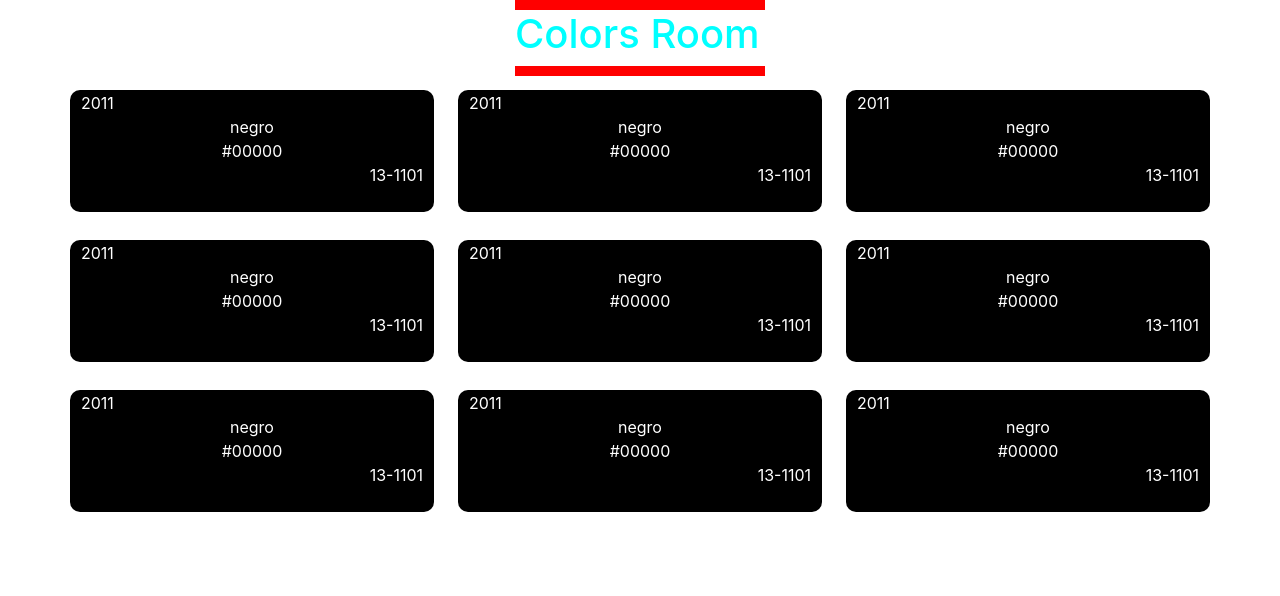
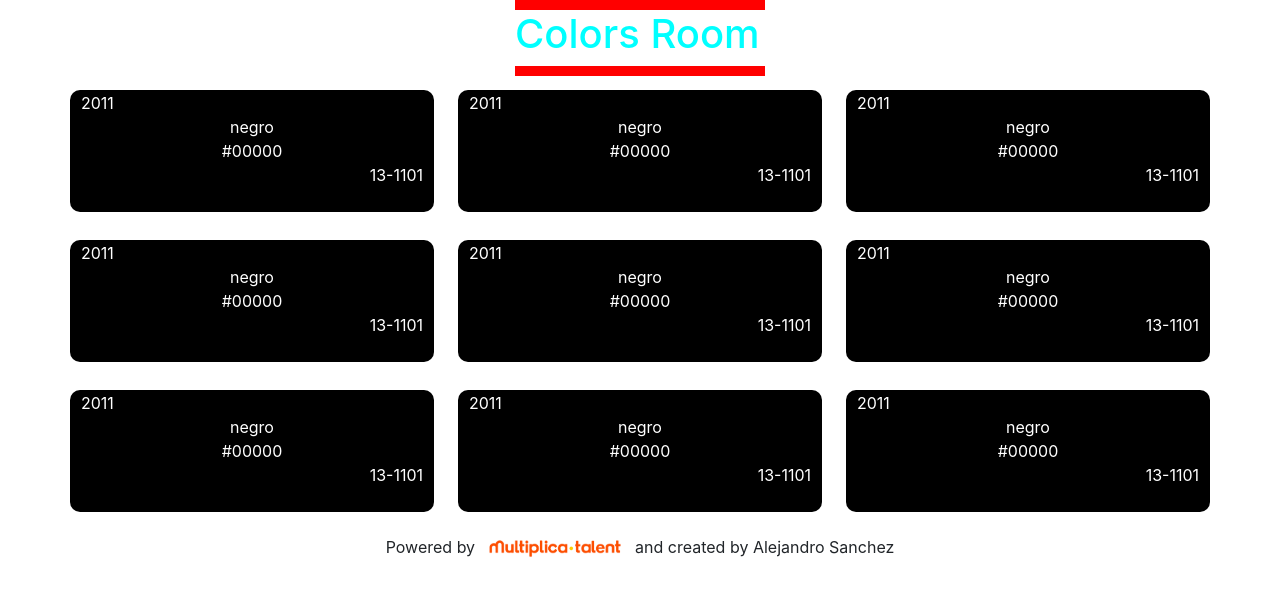
Before and after one commit to apix23/colors-app, a React (Create React App) app: page / in a window 1280 px wide. Shown: the top 596 px of the page. Built offline with nearby package versions, Linux system fonts and the light colour scheme.

Commit message:
Creation of the Footer, adding the image logo os Multiplica Talent

```diff
--- a/src/App.js
+++ b/src/App.js
@@ -1,5 +1,7 @@
+import { Button } from 'bootstrap';
 import './App.css';
 import Card from './Card';
+import Footer from './Footer';
 import Header from "./Header";
 function App() {
   const arr = new Array(9)
@@ -20,6 +22,7 @@ function App() {
     <Card></Card>
     </section>
 
+    <Footer></Footer>
     </>
   );
 }
--- /dev/null
+++ b/src/Footer.css
@@ -0,0 +1,14 @@
+footer{
+    display: flex;
+    justify-content: center;
+    align-items: center;
+}
+
+footer p {
+    margin: 0;
+}
+
+footer img {
+    width: 160px;
+    margin-top: 4px;
+}
--- /dev/null
+++ b/src/Footer.js
@@ -0,0 +1,15 @@
+import React from 'react';
+import './Footer.css';
+import MultiplicaTalent from './images/multiplicaTalentLogo.png'
+
+const Footer = () => {
+    return (
+        <footer>
+            <p>Powered by</p>
+            <img src={MultiplicaTalent} alt=""/>
+            <p>and created by Alejandro Sanchez</p>
+        </footer>
+    )
+}
+
+export default Footer
```
Also changed, not shown: src/images/multiplicaTalentLogo.png (added).
